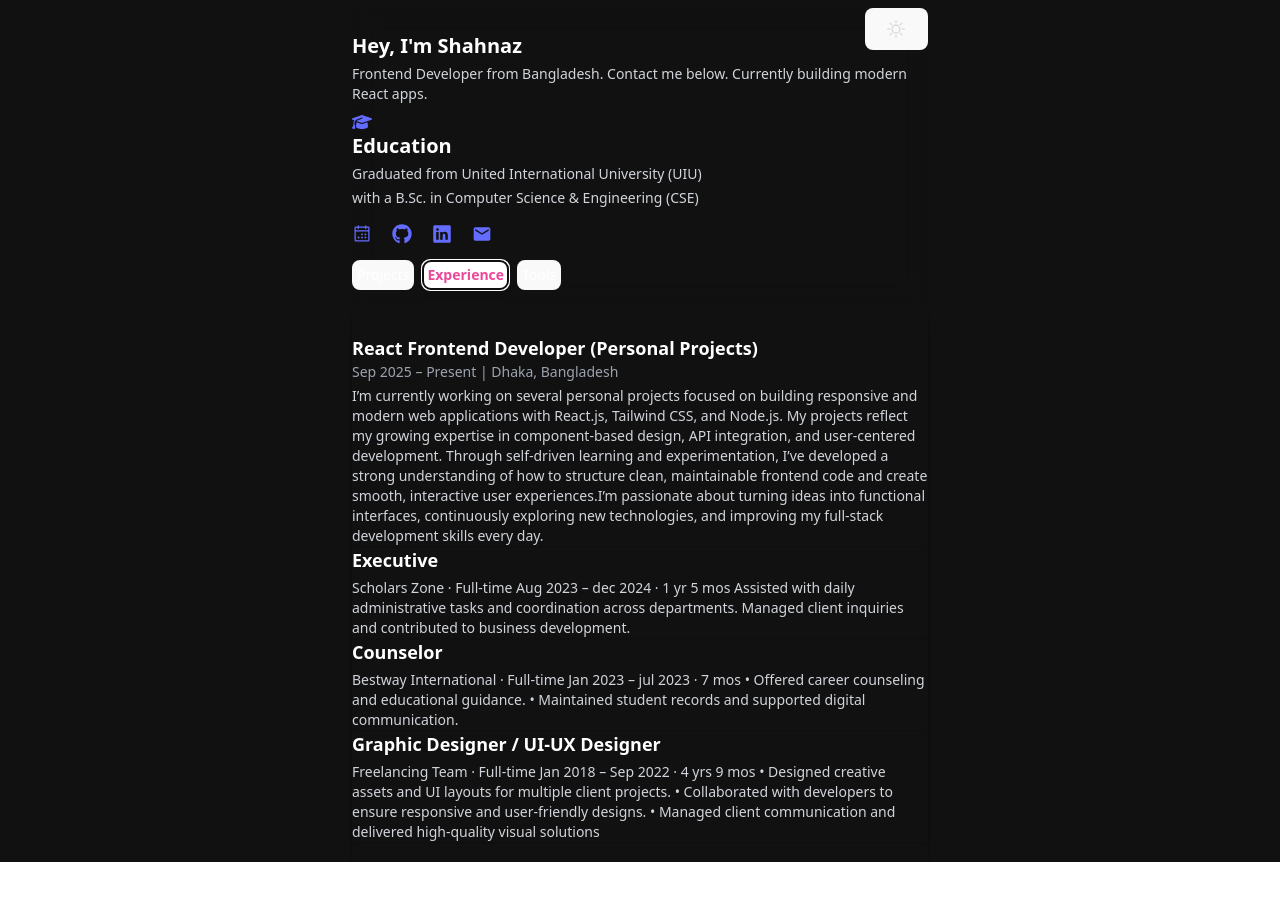
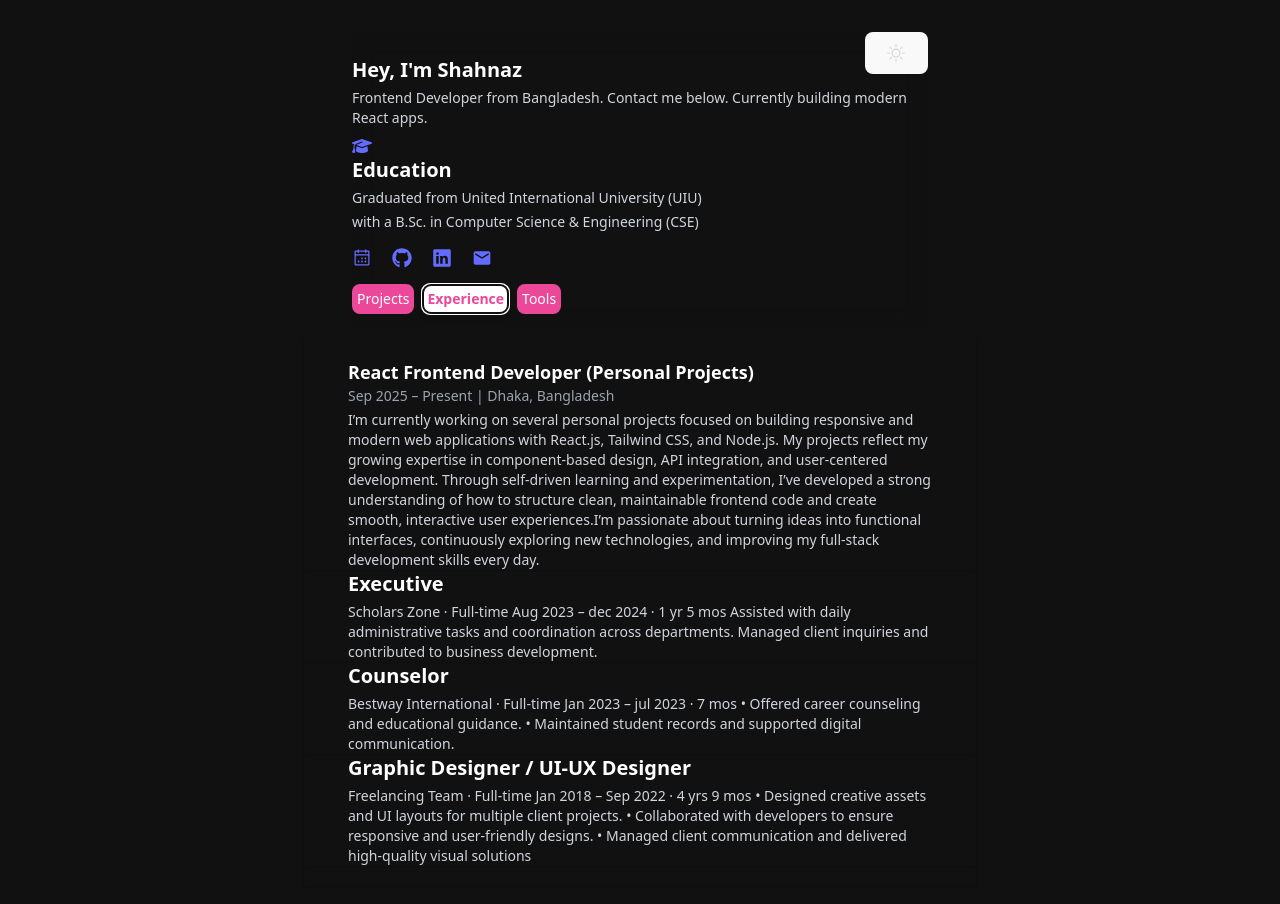
Before and after one commit to sohashahnaz333-code/Myportfolio, a React (Vite) app: page / in a window 1280 px wide. Both pictures are taken after a click on the button "Experience". Shown: the top 904 px of the page. Before the commit the page ends 862 px from the top, so only its background shows below. Built offline with nearby package versions, Linux system fonts and the light colour scheme.

Commit message:
Updated App, Experience, Header, and Tools components with new design tweaks

```diff
--- a/src/App.jsx
+++ b/src/App.jsx
@@ -1,6 +1,6 @@
 import React, { useState } from "react";
 import Project from "./Components/Project";
-import Experience from "./components/Experience";
+import Experience from "./Components/Experience";
 import Header from "./Components/Header";
 import Tools from "./Components/Tools";
 function App() {
@@ -10,9 +10,9 @@ function App() {
   return (
     <div className={darkMode ? "dark" : ""}>
       {/* full-screen background container */}
-      <div className="relative flex flex-col items-center  min-h-screen w-screen bg-white text-white dark:bg-[#111] dark:text-white font-sans transition-colors duration-300">
+      <div className="relative flex flex-col items-center  min-h-screen w-screen bg-white text-white dark:bg-[#111] dark:text-white font-sans transition-colors duration-300 ">
           {/* Header সবসময় টপে */}
-        <div className="flex flex-col justify-center gap-2 pt-2 ">
+        <div className="flex flex-col justify-center gap-2 pt-2 p-4 xs:p-5 md:p-8 ">
           <Header
             selectedTab={selectedTab}
             setSelectedTab={setSelectedTab}
--- a/src/Components/Experience.jsx
+++ b/src/Components/Experience.jsx
@@ -2,8 +2,8 @@ import React from "react";
 
 function Experience() {
   return (
-    <div className="flex max-w-xl mx-auto  flex-col items-center justify-center shadow  py-5 ">
-      <div className=" shadow hover:scale-105 transition-transform duration-200 ">
+    <div className="flex max-w-xl mx-auto  flex-col items-center justify-center shadow xs:max-w-md sm:max-w-lg md:max-w-xl lg:max-w-2xl py-5">
+      <div className=" shadow hover:scale-105 transition-transform duration-200  xs:px-2 sm:px-2 md:px-1 lg:px-11 ">
         <h1 className="text-lg font-semibold flex text-gray-900  dark:text-white">
           React Frontend Developer (Personal Projects)
         </h1>
@@ -11,7 +11,7 @@ function Experience() {
           Sep 2025  – Present | Dhaka, Bangladesh
         </p>
 
-        <p className="text-gray-700 dark:text-gray-300 text-sm mt-1">
+        <p className="text-gray-700 dark:text-gray-300 xs:text-sm  mt-1">
           I’m currently working on several personal projects focused on
            building responsive and modern web applications with React.js,
            Tailwind CSS, and Node.js. My projects reflect my growing expertise in
@@ -24,11 +24,11 @@ function Experience() {
         </p>
       </div>
 
-      <div className=" shadow hover:scale-105 transition-transform duration-200 ">
-        <h1 className="text-lg font-semibold flex text-gray-900  dark:text-white">
+      <div className=" shadow hover:scale-105 transition-transform duration-200 xs:px-2 sm:px-2 md:px-1 lg:px-11 ">
+        <h1 className="text-base xs:text-lg md:text-xl  font-semibold flex text-gray-900  dark:text-white">
           Executive
         </h1>
-        <p className="text-gray-700 dark:text-gray-300 text-sm mt-1">
+        <p className="text-gray-700 dark:text-gray-300 xs:text-sm  mt-1">
           Scholars Zone · Full-time
           Aug 2023 – dec 2024 · 1 yr 5 mos
           Assisted with daily administrative tasks and coordination across
@@ -36,22 +36,22 @@ function Experience() {
           Managed client inquiries and contributed to business development.
         </p>
       </div>
-      <div className=" shadow hover:scale-105 transition-transform duration-200 ">
-        <h1 className="text-lg font-semibold flex text-gray-900  dark:text-white">
+      <div className=" shadow hover:scale-105 transition-transform duration-200 xs:px-2 sm:px-2 md:px-1 lg:px-11">
+        <h1 className="text-base xs:text-lg md:text-xl   font-semibold flex text-gray-900  dark:text-white">
           Counselor
         </h1>
-        <p className="text-gray-700 dark:text-gray-300 text-sm mt-1">
+        <p className="text-gray-700 dark:text-gray-300 xs:text-sm  mt-1">
           Bestway International · Full-time
           Jan 2023 – jul 2023 · 7 mos
           •	Offered career counseling and educational guidance.
           •	Maintained student records and supported digital communication.
         </p>
       </div>
-      <div className=" shadow hover:scale-105 transition-transform duration-200 ">
-        <h1 className="text-lg font-semibold flex text-gray-900  dark:text-white">
+      <div className=" shadow hover:scale-105 transition-transform duration-200 xs:px-2  sm:px-2 md:px-1 lg:px-11">
+        <h1 className=" text-base xs:text-lg md:text-xl  font-semibold flex text-gray-900  dark:text-white">
           Graphic Designer / UI-UX Designer
         </h1>
-        <p className="text-gray-700 dark:text-gray-300 text-sm mt-1">
+        <p className="text-gray-700 dark:text-gray-300 xs:text-sm  mt-1">
           Freelancing Team · Full-time
           Jan 2018 – Sep 2022 · 4 yrs 9 mos
           •	Designed creative assets and UI layouts for multiple client projects.
--- a/src/Components/Header.jsx
+++ b/src/Components/Header.jsx
@@ -15,9 +15,9 @@ function Header({ selectedTab, setSelectedTab, darkMode, setDarkMode }) {
   ];
 
   return (
-    <header className="max-w-xl mx-auto backdrop-blur-md py-4 ">
+    <header className="max-w-xl sm:max-w-md md:max-w-xl   mx-auto backdrop-blur-md py-4 sm:py-4 ">
       {/* Title */}
-      <h1 className="text-xl font-semibold  mt-2 text-black dark:text-white">
+      <h1 className="text-xl font-semibold  mt-2 sm:mt-2 text-black dark:text-white">
         Hey, I'm Shahnaz
       </h1>
 
@@ -64,7 +64,7 @@ function Header({ selectedTab, setSelectedTab, darkMode, setDarkMode }) {
             onClick={() => setSelectedTab(tab.name)}
             className={`px-1 py-1 rounded-lg transition-all duration-200 ${selectedTab === tab.name
               ? "bg-white text-pink-500 font-semibold shadow-md"
-              : "hover:bg-pink-500 hover:shadow text-white"
+              : "bg-pink-500 hover:shadow text-black dark:text-white"
               }`}
           >
             {tab.label}
--- a/src/Components/Tools.jsx
+++ b/src/Components/Tools.jsx
@@ -6,7 +6,7 @@ import { SiVercel, SiMysql } from "react-icons/si";
 
 function ToolItem({ icon, name }) {
   return (
-    <div className="flex flex-col items-center gap-2  ">
+    <div className="flex flex-col max-w-xl mx-auto items-center gap-2 ">
       <div className="text-4xl">{icon}</div>
       <p className="text-sm font-semibold flex  text-gray-900  dark:text-white">{name}</p>
     </div>
--- a/tailwind.config.js
+++ b/tailwind.config.js
@@ -10,7 +10,19 @@ export default {
 
   ],
   theme: {
+
+
     extend: {},
+    screens: {
+      android: { 'max': '432px' },
+      xs: '375px',     // custom extra small
+      sm: '412px',
+      md: '768px',
+      lg: '1024px',
+      xl: '1280px',
+      '2xl': '1536px',
+      '3xl': '1920px', // custom large screen
+    },
   },
   plugins: [
     require('tailwind-scrollbar-hide'),
```
